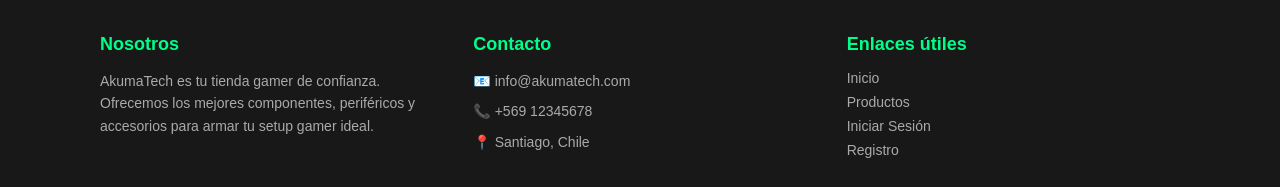
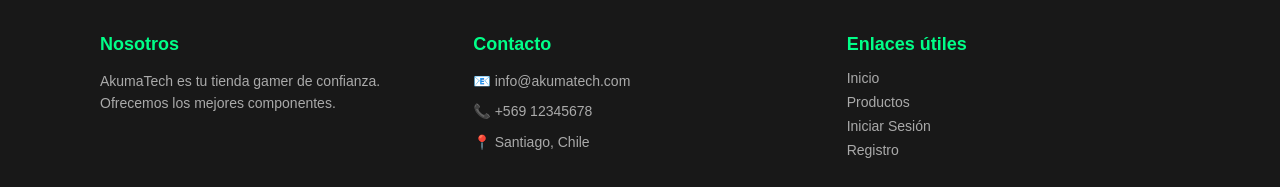
Before and after one commit to rogodoyr/Akuma_tech_React, a React (Vite) app: page / in a window 1280 px wide. Shown: the part 2406-2593 px from the top of the page. Built offline with nearby package versions, Linux system fonts and the light colour scheme.

Commit message:
cambios en el footer.jsx

```diff
--- a/src/components/Footer.jsx
+++ b/src/components/Footer.jsx
@@ -6,8 +6,7 @@
         <div className="footer-seccion">
           <h3>Nosotros</h3>
           <p>
-            AkumaTech es tu tienda gamer de confianza. Ofrecemos los mejores componentes,
-            periféricos y accesorios para armar tu setup gamer ideal.
+            AkumaTech es tu tienda gamer de confianza. Ofrecemos los mejores componentes.
           </p>
         </div>
 
```
